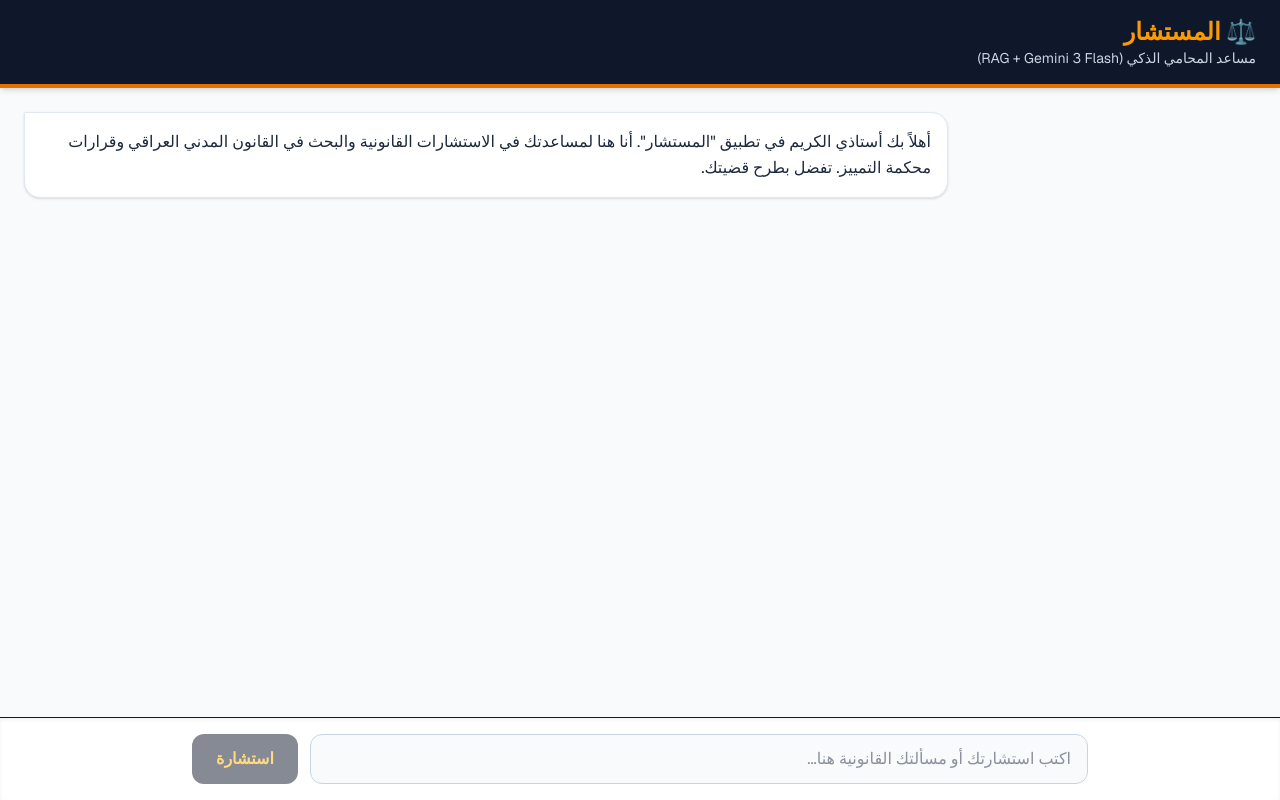
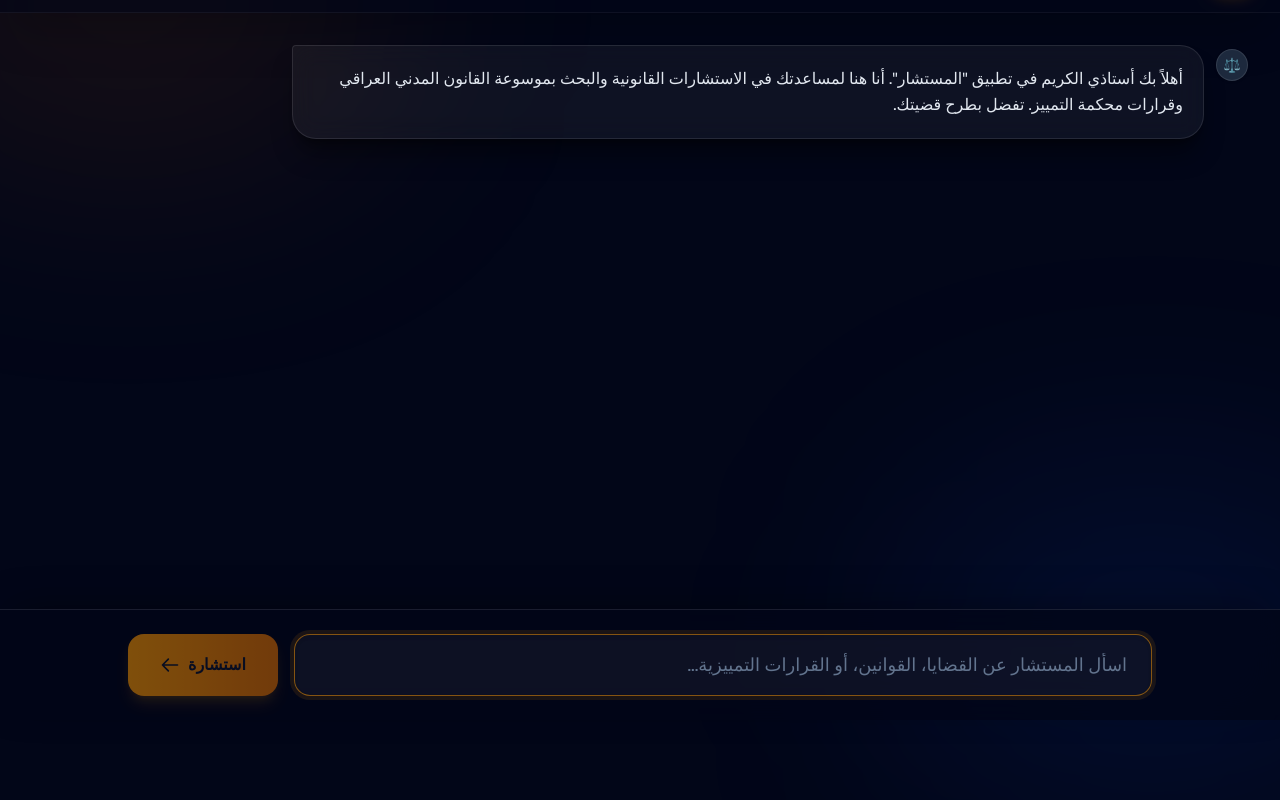
Before and after one commit to theone510/al-mustashar-app, a Next.js app: page / in a window 1280 px wide. Built offline with nearby package versions, Linux system fonts and the light colour scheme.

Commit message:
🎨 تحديث وتجميل واجهة التطبيق (الوضع الداكن والذهبي)

```diff
--- a/app/page.tsx
+++ b/app/page.tsx
@@ -6,7 +6,7 @@ type Message = { role: 'user' | 'assistant'; content: string; };
 
 export default function Home() {
   const [messages, setMessages] = useState<Message[]>([
-    { role: 'assistant', content: 'أهلاً بك أستاذي الكريم في تطبيق "المستشار". أنا هنا لمساعدتك في الاستشارات القانونية والبحث في القانون المدني العراقي وقرارات محكمة التمييز. تفضل بطرح قضيتك.' }
+    { role: 'assistant', content: 'أهلاً بك أستاذي الكريم في تطبيق "المستشار". أنا هنا لمساعدتك في الاستشارات القانونية والبحث بموسوعة القانون المدني العراقي وقرارات محكمة التمييز. تفضل بطرح قضيتك.' }
   ]);
   const [input, setInput] = useState('');
   const [isLoading, setIsLoading] = useState(false);
@@ -36,65 +36,107 @@ export default function Home() {
       if (response.ok) {
         setMessages(prev => [...prev, { role: 'assistant', content: data.text }]);
       } else {
-        setMessages(prev =>[...prev, { role: 'assistant', content: `خطأ: ${data.error}` }]);
+        setMessages(prev => [...prev, { role: 'assistant', content: `عذراً، حدث خطأ: ${data.error}` }]);
       }
     } catch (error) {
-      setMessages(prev =>[...prev, { role: 'assistant', content: 'عذراً، حدث خطأ في الاتصال بالخادم.' }]);
+      setMessages(prev => [...prev, { role: 'assistant', content: 'عذراً، لا يمكن الاتصال بالخادم حالياً. تأكد من اتصالك بالإنترنت.' }]);
     } finally {
       setIsLoading(false);
     }
   };
 
   return (
-    <div dir="rtl" className="flex flex-col h-screen bg-slate-50 font-sans">
-      <header className="bg-slate-900 text-amber-500 py-4 px-6 shadow-md flex items-center justify-between border-b-4 border-amber-600">
-        <div>
-          <h1 className="text-2xl font-bold">⚖️ المستشار</h1>
-          <p className="text-sm text-slate-300">مساعد المحامي الذكي (RAG + Gemini 3 Flash)</p>
+    <div dir="rtl" className="flex flex-col h-screen bg-slate-950 text-slate-200 font-sans selection:bg-amber-500/30 overflow-hidden relative">
+
+      {/* Background Glows */}
+      <div className="absolute top-[-10%] left-[-10%] w-[40%] h-[40%] rounded-full bg-amber-600/10 blur-[120px] pointer-events-none" />
+      <div className="absolute bottom-[-10%] right-[-10%] w-[40%] h-[40%] rounded-full bg-blue-600/10 blur-[120px] pointer-events-none" />
+
+      {/* Header (Glassmorphism) */}
+      <header className="relative z-10 backdrop-blur-xl bg-slate-950/60 border-b border-white/5 shadow-2xl px-6 py-5 flex items-center justify-between transition-all">
+        <div className="flex items-center gap-4">
+          <div className="flex items-center justify-center w-12 h-12 rounded-2xl bg-gradient-to-br from-amber-400 to-amber-600 text-slate-900 shadow-lg shadow-amber-500/20">
+            <span className="text-2xl">⚖️</span>
+          </div>
+          <div>
+            <h1 className="text-2xl font-bold bg-clip-text text-transparent bg-gradient-to-r from-amber-200 to-amber-500 tracking-wide">المستشار</h1>
+            <p className="text-sm text-slate-400 font-medium">مساعد قانوني مدعوم بالذكاء الاصطناعي</p>
+          </div>
         </div>
       </header>
 
-      <main className="flex-1 overflow-y-auto p-4 sm:p-6 space-y-6">
+      {/* Main Chat Area */}
+      <main className="flex-1 overflow-y-auto p-4 sm:p-8 space-y-6 relative z-10 scroll-smooth [&::-webkit-scrollbar]:w-2 [&::-webkit-scrollbar-thumb]:bg-white/10 [&::-webkit-scrollbar-thumb]:rounded-full hover:[&::-webkit-scrollbar-thumb]:bg-white/20">
+
         {messages.map((msg, index) => (
-          <div key={index} className={`flex ${msg.role === 'user' ? 'justify-start' : 'justify-end'}`}>
-            <div className={`max-w-[85%] sm:max-w-[75%] rounded-2xl p-4 shadow-sm ${
+          <div key={index} className={`flex ${msg.role === 'user' ? 'justify-end' : 'justify-start'} animate-in fade-in slide-in-from-bottom-4 duration-500`}>
+            {msg.role === 'assistant' && (
+              <div className="flex-shrink-0 ml-3 mt-1 w-8 h-8 rounded-full bg-slate-800 border border-white/10 flex items-center justify-center text-sm shadow-sm">
+                ⚖️
+              </div>
+            )}
+
+            <div className={`relative max-w-[85%] sm:max-w-[75%] rounded-3xl p-5 shadow-xl transition-all duration-300 ${
               msg.role === 'user'
-                ? 'bg-amber-100 text-slate-800 rounded-tr-none border border-amber-200'
-                : 'bg-white text-slate-800 rounded-tl-none border border-slate-200'
+                ? 'bg-gradient-to-br from-amber-600/90 to-amber-700/90 text-white rounded-tr-sm border border-amber-500/20 shadow-amber-900/20'
+                : 'backdrop-blur-md bg-white/5 border border-white/10 text-slate-200 rounded-tl-sm shadow-black/40'
             }`}>
-              <p className="whitespace-pre-wrap leading-relaxed">{msg.content}</p>
+              <p className="whitespace-pre-wrap leading-relaxed text-[15px] md:text-base">
+                {msg.content}
+              </p>
             </div>
+
+            {msg.role === 'user' && (
+              <div className="flex-shrink-0 mr-3 mt-1 w-8 h-8 rounded-full bg-amber-500/20 flex items-center justify-center text-sm">
+                👤
+              </div>
+            )}
           </div>
         ))}
+
         {isLoading && (
-          <div className="flex justify-end">
-            <div className="bg-white rounded-2xl rounded-tl-none p-4 shadow-sm border flex items-center space-x-2 space-x-reverse">
-              <span className="animate-pulse w-2 h-2 bg-amber-500 rounded-full"></span>
-              <span className="animate-pulse w-2 h-2 bg-amber-500 rounded-full delay-75"></span>
-              <span className="animate-pulse w-2 h-2 bg-amber-500 rounded-full delay-150"></span>
-              <span className="text-slate-500 text-sm mr-2">جاري البحث في الملفات القانونية...</span>
+          <div className="flex justify-start animate-in fade-in">
+            <div className="flex-shrink-0 ml-3 mt-1 w-8 h-8 rounded-full bg-slate-800 border border-white/10 flex items-center justify-center text-sm shadow-sm">
+              ⚖️
+            </div>
+            <div className="backdrop-blur-md bg-white/5 border border-white/10 rounded-3xl rounded-tl-sm p-5 shadow-xl flex items-center space-x-2 space-x-reverse min-w-[200px]">
+              <span className="animate-bounce w-2 h-2 bg-amber-500 rounded-full" style={{ animationDelay: '0ms' }}></span>
+              <span className="animate-bounce w-2 h-2 bg-amber-500 rounded-full" style={{ animationDelay: '150ms' }}></span>
+              <span className="animate-bounce w-2 h-2 bg-amber-500 rounded-full" style={{ animationDelay: '300ms' }}></span>
+              <span className="text-slate-400 text-sm mr-4 font-medium tracking-wide">جاري دراسة الملفات...</span>
             </div>
           </div>
         )}
-        <div ref={messagesEndRef} />
+        <div ref={messagesEndRef} className="h-4" />
       </main>
 
-      <footer className="bg-white border-t p-4 shadow-inner">
-        <form onSubmit={sendMessage} className="max-w-4xl mx-auto flex gap-3">
+      {/* Footer / Input Area (Glassmorphism) */}
+      <footer className="relative z-20 backdrop-blur-xl bg-slate-950/80 border-t border-white/10 p-4 sm:p-6 shadow-[0_-10px_40px_-15px_rgba(0,0,0,0.5)]">
+        <form onSubmit={sendMessage} className="max-w-5xl mx-auto flex gap-3 sm:gap-4 relative">
           <input
             type="text"
             value={input}
             onChange={(e) => setInput(e.target.value)}
-            placeholder="اكتب استشارتك أو مسألتك القانونية هنا..."
-            className="flex-1 px-4 py-3 rounded-xl border border-slate-300 focus:outline-none focus:ring-2 focus:ring-amber-500 bg-slate-50 text-slate-800"
+            placeholder="اسأل المستشار عن القضايا، القوانين، أو القرارات التمييزية..."
+            className="flex-1 px-6 py-4 rounded-2xl border border-white/10 focus:border-amber-500/50 focus:outline-none focus:ring-4 focus:ring-amber-500/10 bg-white/5 text-slate-100 placeholder-slate-500 transition-all shadow-inner text-base lg:text-lg"
             disabled={isLoading}
+            autoFocus
           />
           <button
             type="submit"
             disabled={isLoading || !input.trim()}
-            className="bg-slate-900 text-amber-400 font-bold px-6 py-3 rounded-xl hover:bg-slate-800 transition-colors disabled:opacity-50 flex items-center justify-center min-w-[100px]"
+            className="group bg-gradient-to-r from-amber-500 to-amber-600 text-slate-900 font-bold px-6 sm:px-8 py-4 rounded-2xl hover:brightness-110 transition-all disabled:opacity-50 disabled:hover:brightness-100 flex items-center justify-center min-w-[120px] shadow-lg shadow-amber-500/20 active:scale-[0.98]"
           >
-            {isLoading ? 'إرسال...' : 'استشارة'}
+            {isLoading ? (
+              <span className="animate-pulse">إرسال...</span>
+            ) : (
+              <span className="flex items-center gap-2">
+                استشارة
+                <svg className="w-5 h-5 rtl:rotate-180 transform transition-transform group-hover:translate-x-1" fill="none" viewBox="0 0 24 24" stroke="currentColor">
+                  <path strokeLinecap="round" strokeLinejoin="round" strokeWidth={2} d="M14 5l7 7m0 0l-7 7m7-7H3" />
+                </svg>
+              </span>
+            )}
           </button>
         </form>
       </footer>
```
